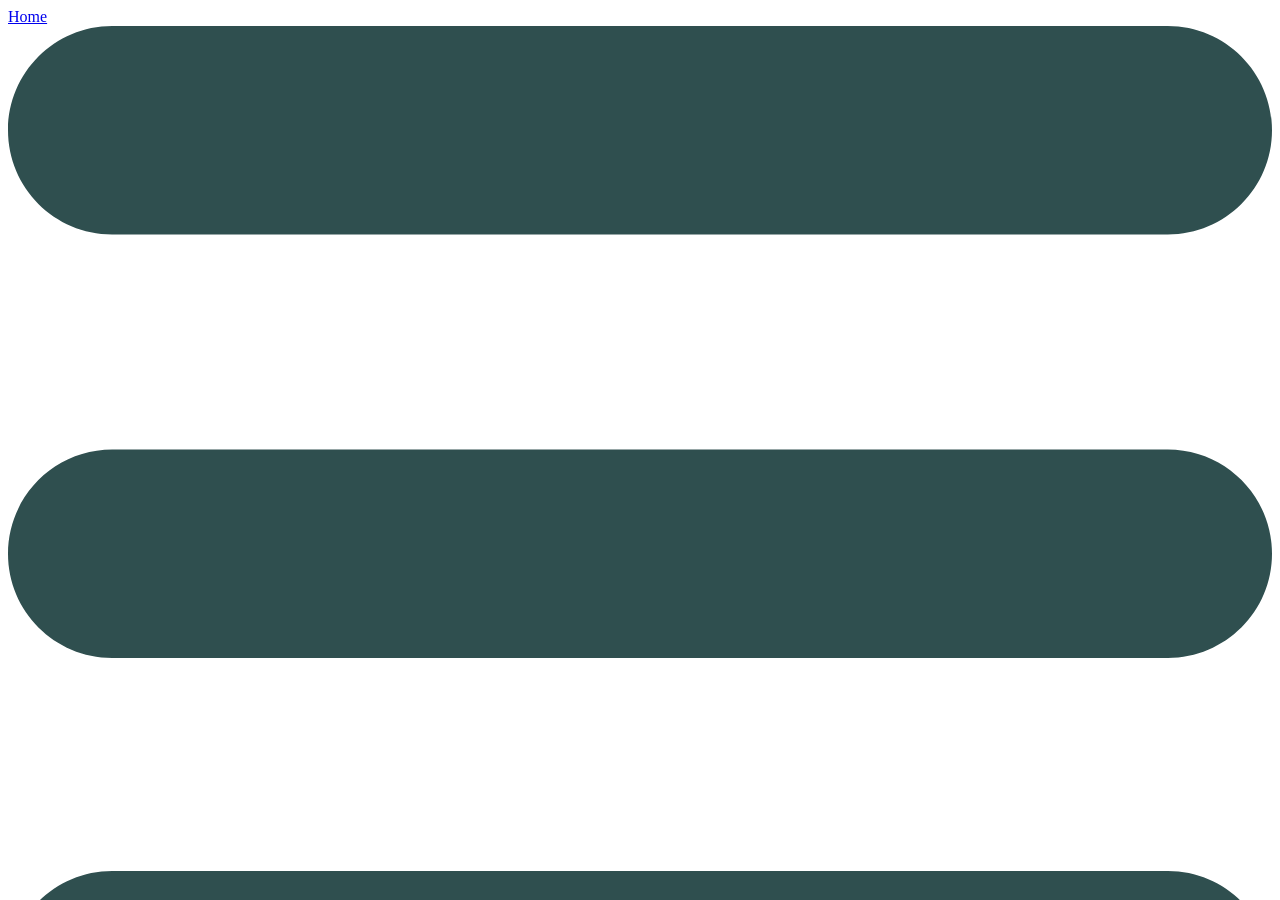
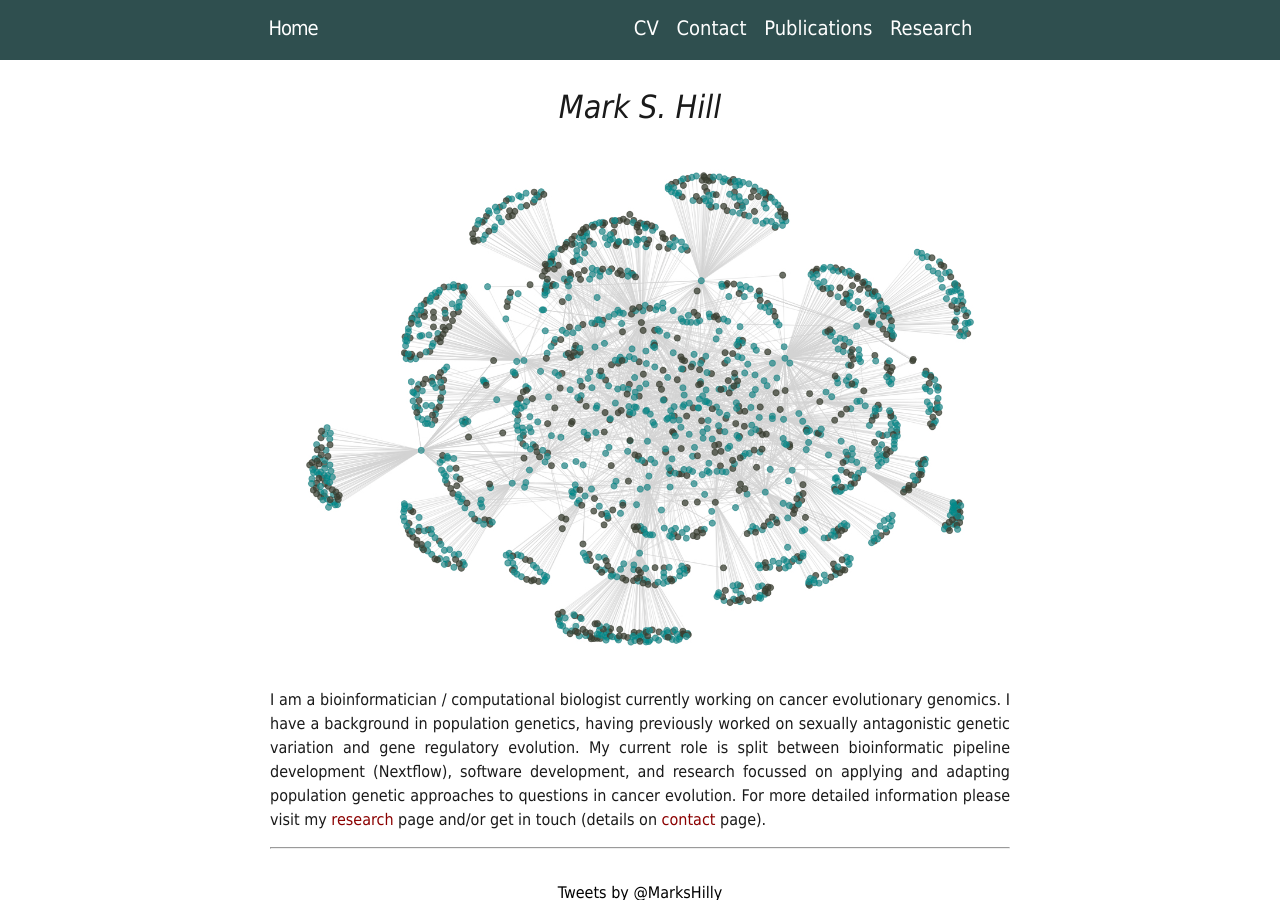
Before and after one commit to Mark-Stephen-Hill/Mark-Stephen-Hill.github.io, a Jekyll site: the page built from index.html, in a window 1280 px wide and 900 px high. Built offline with Jekyll 4.4.1, drawn with Linux system fonts in a browser that asks for light colours; comment, search, counter and statistics services are not loaded.

Commit message:
Update _config.yml

```diff
--- a/_config.yml
+++ b/_config.yml
@@ -10,8 +10,8 @@ title: Home
 description: > # this means to ignore newlines until "baseurl:"
 
 
-baseurl: "Mark-S-Hill/Mark-Stephen-Hill.github.io" # the subpath of your site, e.g. /blog
-url: "https://mark-s-hill.github.io/Mark-Stephen-Hill.github.io/" # the base hostname & protocol for your site
+baseurl: "" # the subpath of your site, e.g. /blog
+url: "" # the base hostname & protocol for your site
 twitter_username: MarksHilly
 github_username:  Mark-S-Hill
 
```
